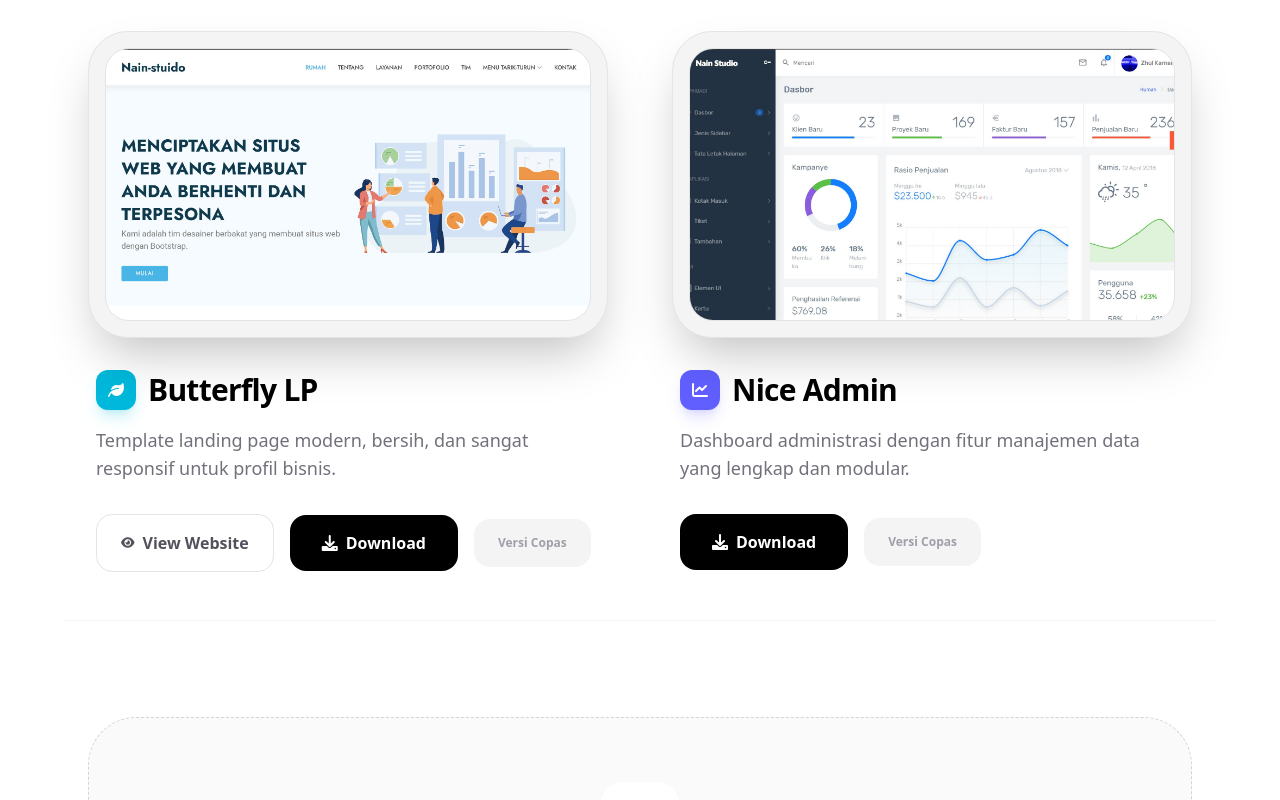
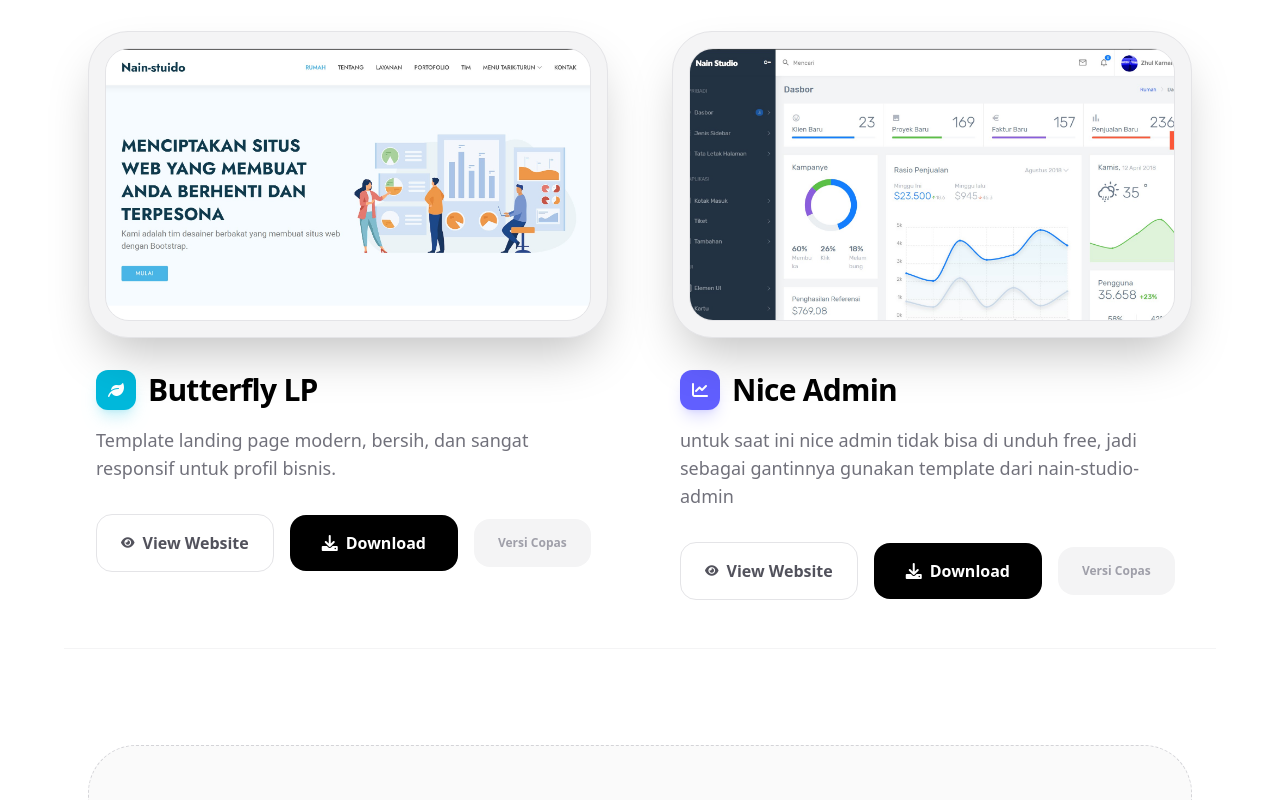
Before and after one commit to zhul001/nain-studio, a Vue app: page /tutorial/minggu7 in a window 1280 px wide. Shown: the part 357-1157 px from the top of the page. Built offline with nearby package versions, Linux system fonts and the light colour scheme.

Commit message:
tutorial part 3

```diff
--- a/src/views/tutorial/minggu7.vue
+++ b/src/views/tutorial/minggu7.vue
@@ -83,9 +83,13 @@
               </div>
               <h2 class="text-3xl font-black tracking-tight text-black dark:text-white">Nice Admin</h2>
             </div>
-            <p class="text-zinc-500 dark:text-zinc-400 text-lg mb-8">Dashboard administrasi dengan fitur manajemen data yang lengkap dan modular.</p>
+            <p class="text-zinc-500 dark:text-zinc-400 text-lg mb-8">untuk saat ini nice admin tidak bisa di unduh free, jadi sebagai gantinnya gunakan template dari nain-studio-admin</p>
 
             <div class="flex flex-wrap gap-4 items-center">
+            <a href="https://bootstrapmade.com/nice-admin-bootstrap-admin-html-template/#" target="_blank"
+  rel="noopener noreferrer" class="px-6 py-4 border border-zinc-200 dark:border-zinc-800 rounded-2xl font-bold text-zinc-600 dark:text-zinc-400 hover:bg-zinc-50 dark:hover:bg-zinc-900 transition-all flex items-center gap-2">
+                <i class="fas fa-eye text-xs"></i> View Website
+              </a>
               <a href="/download/nain-studio-admin.zip" class="px-8 py-4 bg-black dark:bg-white text-white dark:text-black rounded-2xl font-bold transition-all hover:shadow-xl flex items-center gap-2 active:scale-95">
                 <i class="fas fa-download"></i> Download
               </a>
```
